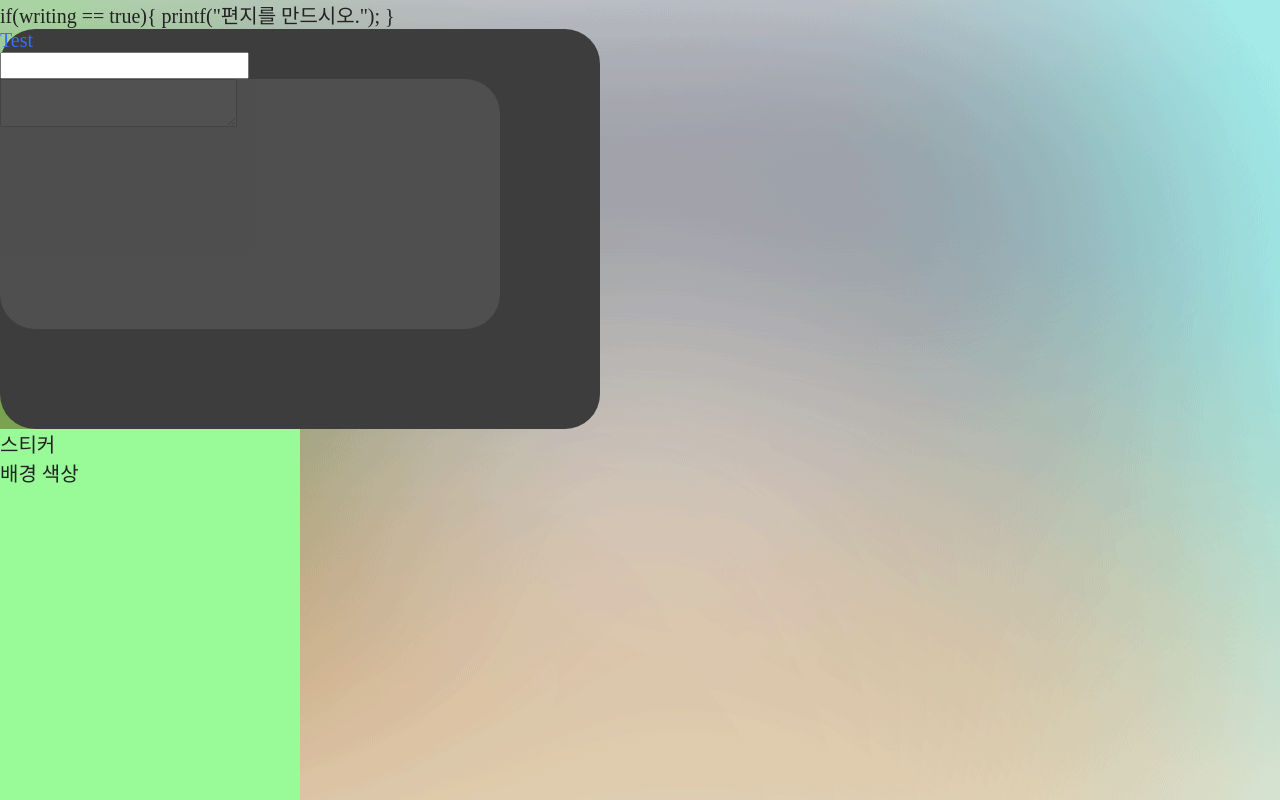
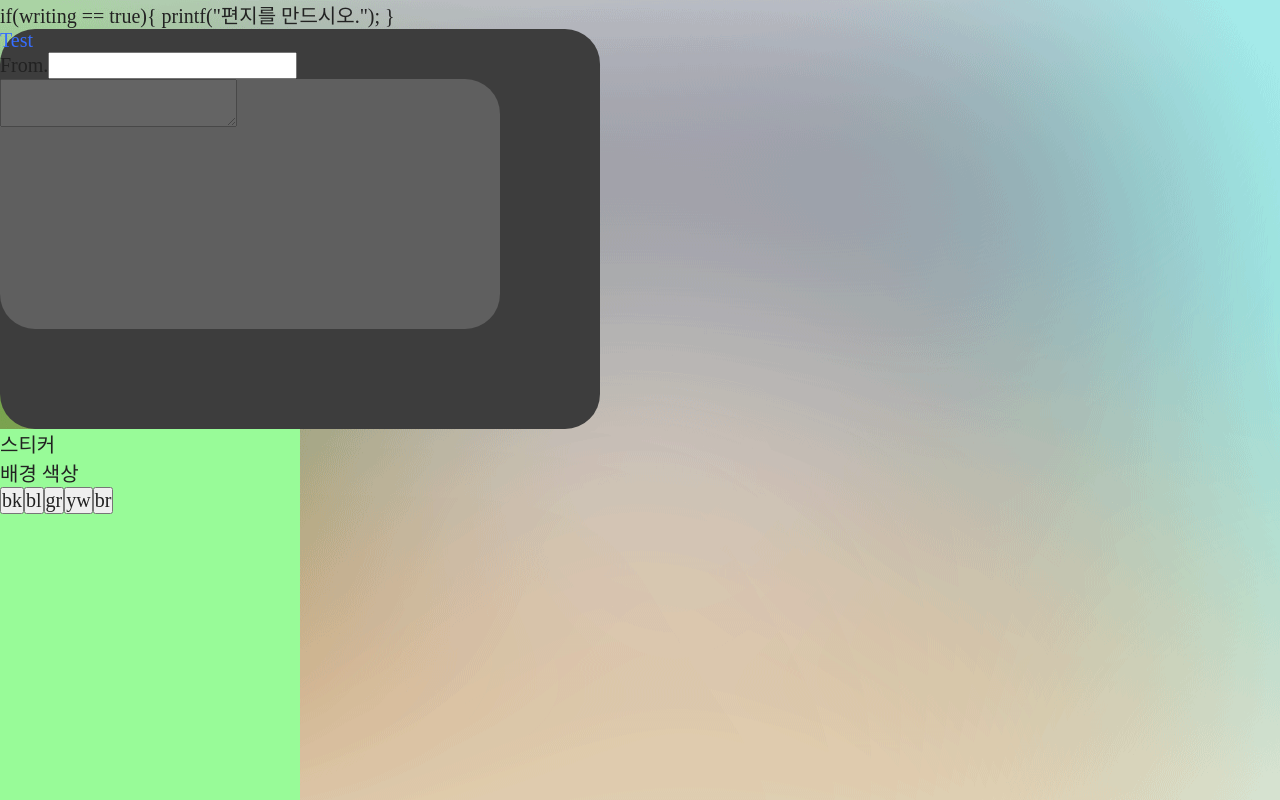
Before and after one commit to cHynekim/React-xmasFE, a React (Create React App) app: page / in a window 1280 px wide. Both pictures are taken after a click on the button "변경하기". Shown: the top 800 px of the page. Built offline with nearby package versions, Linux system fonts and the light colour scheme; a web font is replaced by a local one.

Commit message:
231223_react_implementOptCompAboutLetter

```diff
--- a/src/components/letter.js
+++ b/src/components/letter.js
@@ -4,6 +4,9 @@ const Letter = (props)=>{
     let fontColour;
     if(props.bg === '#3d3d3d'){
         fontColour = '#366EFF';
+    }
+    else{
+        fontColour = '#F9F9F9';
     }
 
     const styles = {
@@ -17,7 +20,7 @@ const Letter = (props)=>{
         letterBox : {
             width : '500px',
             height : '250px',
-            opacity : '0.1',
+            opacity : '0.2',
             backgroundColor : '#e5e5e5',
             borderRadius : '35px'
         }
@@ -29,7 +32,8 @@ const Letter = (props)=>{
             Test
             <header></header> {/**stiker section */}
             <section>
-                <input></input>
+                <label for="name">From.</label>
+                <input name="name"></input>
                 <div style={styles.letterBox}>
                     <textarea></textarea>
                 </div>
--- a/src/components/optionSlide.js
+++ b/src/components/optionSlide.js
@@ -50,7 +50,46 @@ const OptSlide = (props) => {
             }>파</button>
         </div>
     }else if(props.mode === 'letter'){
+        items1 = <div>
 
+        </div>
+        items2 = <div>
+            <button
+            onClick={
+                (e)=>{
+                    props.onChangeBg('#3d3d3d');
+                }
+            }
+            >bk</button>
+            <button
+                onClick={
+                    (e)=>{
+                        props.onChangeBg('#42B4E6');
+                    }
+                }
+            >bl</button>
+            <button
+            onClick={
+                (e)=>{
+                    props.onChangeBg('#AFE191');
+                }
+            }
+            >gr</button>
+            <button
+                onClick={
+                    (e)=>{
+                        props.onChangeBg('#FFCA66');
+                    }
+                }
+            >yw</button>
+            <button
+                onClick={
+                    (e)=>{
+                        props.onChangeBg('#984B3A');
+                    }
+                }
+            >br</button>
+        </div>
     }
 
     return(
```
